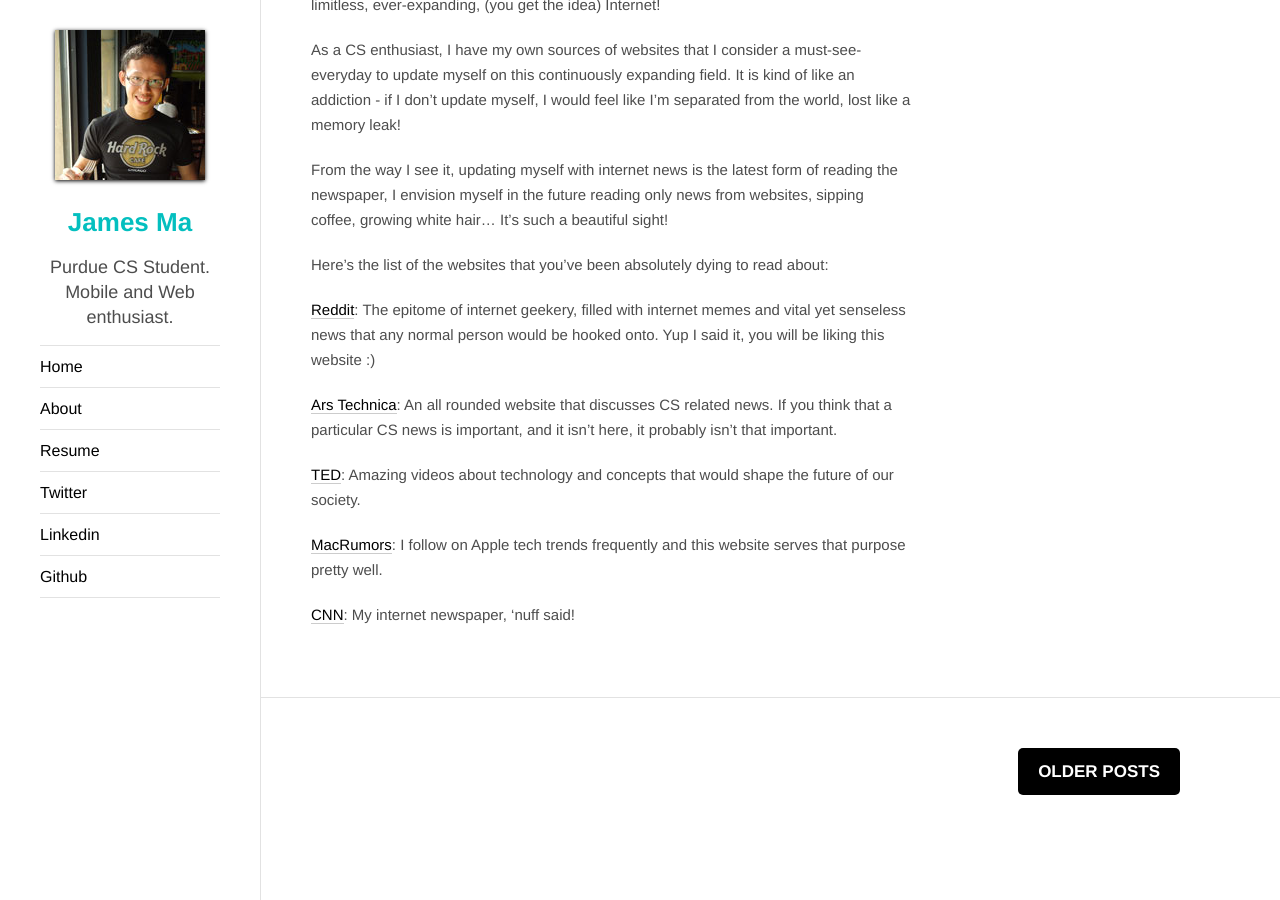
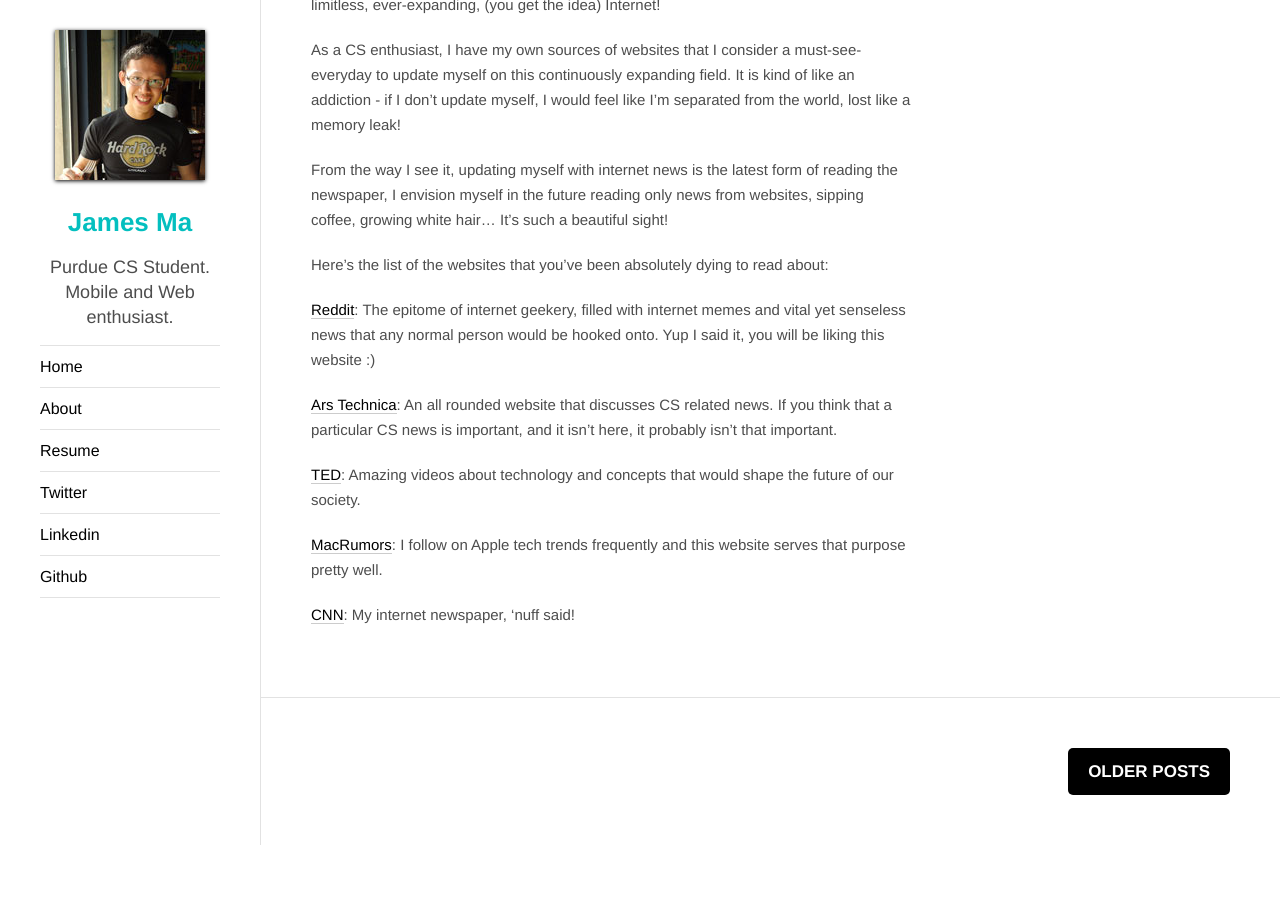
Before and after one commit to jamesma/jamesma.github.io, a Jekyll site: the page built from index.html, in a window 1280 px wide and 900 px high, scrolled down 5434 px. Built offline with Jekyll 4.4.1, drawn with Linux system fonts in a browser that asks for light colours; Markdown is read by kramdown in place of the engine named in the settings; the list of posts is cut into pages by our own code; after the commit the page ends 6279 px from its top, so only the background shows below that.

Commit message:
Changed footer CSS.

```diff
--- a/assets/css/base.css
+++ b/assets/css/base.css
@@ -98,11 +98,6 @@
 footer {
 	border-top: 1px solid #E2E2E2;
 	padding: 50px;
-	padding-bottom: 80px;
-}
-
-footer a {
-	margin-right: 50px;
 }
 
 article {
@@ -124,7 +119,6 @@
 	color: white;
 	font-size: 17px;
 	line-height: 17px;
-	margin-bottom: 25px;
 	display: inline-block;
 	background-color: #000;
 }
```
